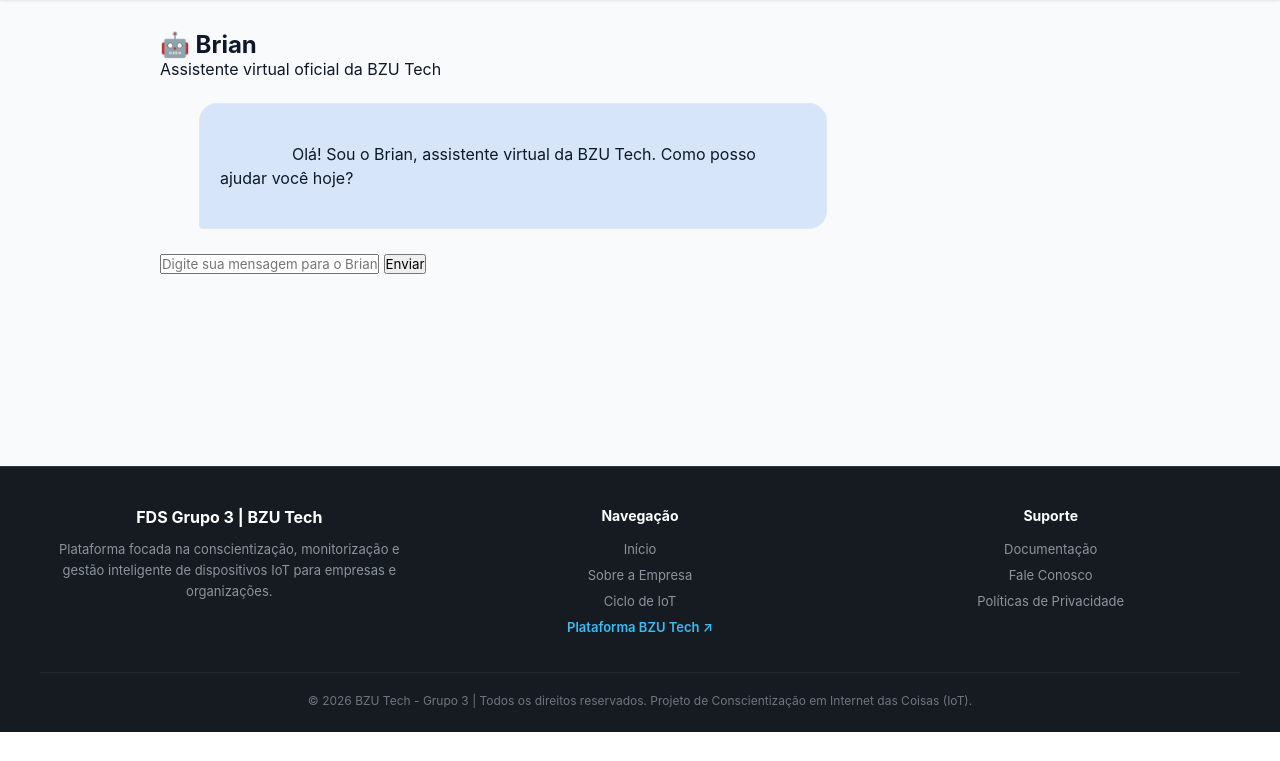
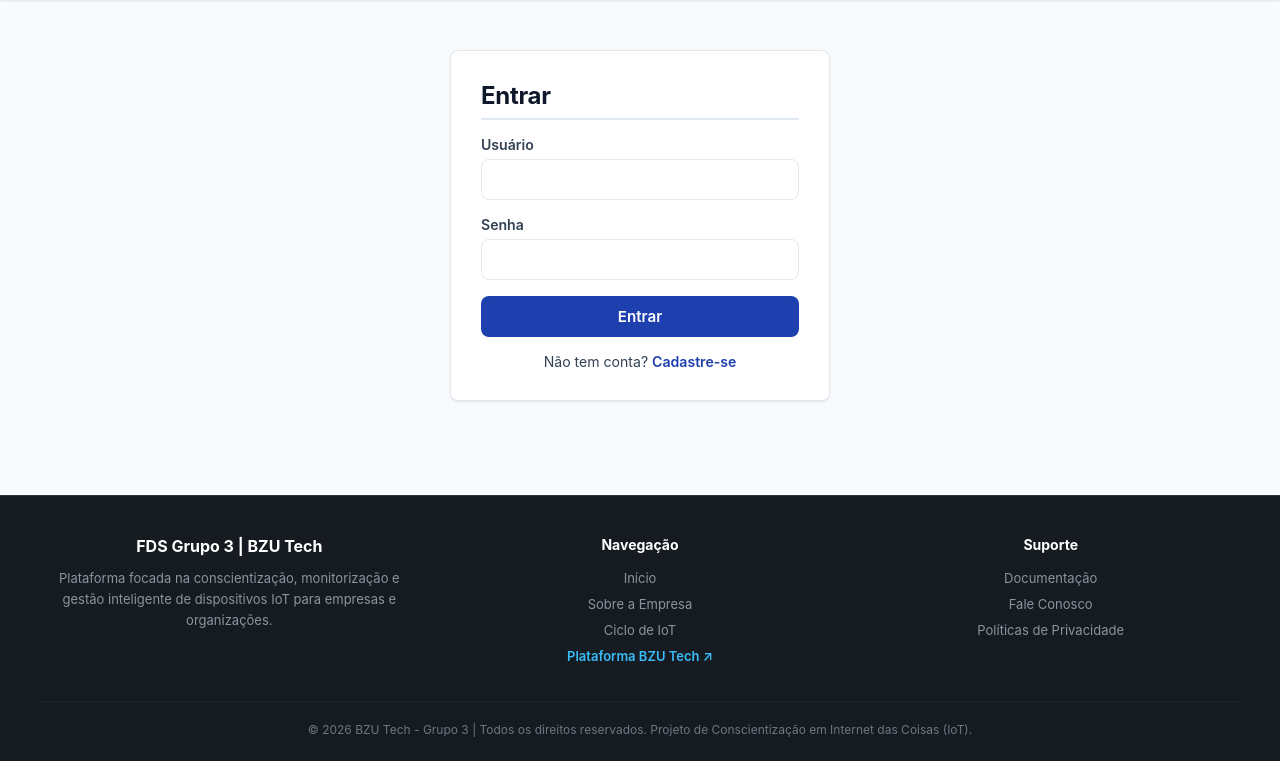
Before and after one commit to biavieiraa/django_fds, a Django app: page /forum/login/ in a window 1280 px wide. Shown: the part 68-829 px from the top of the page. Before the commit the page ends 800 px from the top, so only its background shows below. Run offline with Django 5.2, Linux system fonts and the light colour scheme.

Commit message:
ajustando login

```diff
--- a/forum/templates/forum/login.html
+++ b/forum/templates/forum/login.html
@@ -1,106 +1,30 @@
 {% extends 'forum/base.html' %}
-{% load static %}
-
-{% block title %}Brian - Assistente BZU Tech{% endblock %}
+{% block title %}Entrar{% endblock %}
 
 {% block content %}
-<div class="chat-wrapper">
-    <div class="chat-header">
-        <h2>🤖 Brian</h2>
-        <p>Assistente virtual oficial da BZU Tech</p>
+<div class="login-wrapper">
+    <div class="card login-card">
+        <h2>Entrar</h2>
+
+        {% if form.errors %}
+        <div class="error-message">Usuário ou senha incorretos.</div>
+        {% endif %}
+
+        <form method="post">
+            {% csrf_token %}
+            <div class="form-group">
+                <label for="id_username">Usuário</label>
+                <input type="text" name="username" id="id_username" class="form-control" required>
+            </div>
+            <div class="form-group">
+                <label for="id_password">Senha</label>
+                <input type="password" name="password" id="id_password" class="form-control" required>
+            </div>
+            <input type="hidden" name="next" value="{{ next }}">
+            <button type="submit" class="btn-primary">Entrar</button>
+        </form>
+
+        <p class="switch-link">Não tem conta? <a href="{% url 'register' %}">Cadastre-se</a></p>
     </div>
-
-    <!-- Área onde as mensagens são acumuladas em tempo real -->
-    <div class="chat-messages" id="chat-messages">
-        <!-- Mensagem inicial de boas-vindas do Brian -->
-        <div class="message brian-message">
-            <div class="message-bubble">
-                Olá! Sou o Brian, assistente virtual da BZU Tech. Como posso ajudar você hoje?
-            </div>
-        </div>
-    </div>
-
-    <!-- Formulário de envio -->
-    <form id="chat-form" class="chat-input-form">
-        {% csrf_token %}
-        <input type="text" id="user-input" name="message" placeholder="Digite sua mensagem para o Brian..." autocomplete="off" required>
-        <button type="submit" class="btn-send">Enviar</button>
-    </form>
 </div>
-
-<!-- Script para gerenciar o comportamento idêntico a um chat de IA -->
-<script>
-    const chatForm = document.getElementById('chat-form');
-    const userInput = document.getElementById('user-input');
-    const chatMessages = document.getElementById('chat-messages');
-
-    chatForm.addEventListener('submit', async function(e) {
-        e.preventDefault();
-        const messageText = userInput.value.trim();
-        if (!messageText) return;
-
-        // 1. Adiciona a mensagem do usuário na tela imediatamente
-        appendMessage(messageText, 'user-message');
-        userInput.value = '';
-        scrollToBottom();
-
-        // 2. Opcional: Adicionar indicador de "Digitando..." do Brian
-        const typingId = appendMessage("Brian está digitando...", 'brian-message typing-indicator');
-        scrollToBottom();
-
-        try {
-            // 3. Envia a mensagem para a view do Django via Fetch API
-            const response = await fetch("{% url 'ia_chat' %}", {
-                method: "POST",
-                headers: {
-                    "Content-Type": "application/json",
-                    "X-CSRFToken": "{{ csrf_token }}"
-                },
-                body: JSON.stringify({ message: messageText })
-            });
-
-            const data = await response.json();
-
-            // Remove o indicador de digitação
-            const typingElement = document.getElementById(typingId);
-            if (typingElement) typingElement.remove();
-
-            // 4. Adiciona a resposta real do Brian na tela
-            if (data.reply) {
-                appendMessage(data.reply, 'brian-message');
-            } else {
-                appendMessage("Desculpe, ocorreu um erro ao processar sua resposta.", 'brian-message');
-            }
-
-            scrollToBottom();
-        } catch (error) {
-            console.error("Erro:", error);
-            const typingElement = document.getElementById(typingId);
-            if (typingElement) typingElement.remove();
-
-            appendMessage("Erro de conexão com o servidor.", 'brian-message');
-            scrollToBottom();
-        }
-    });
-
-    function appendMessage(text, className) {
-        const messageDiv = document.createElement('div');
-        messageDiv.classList.add('message', ...className.split(' '));
-
-        const messageId = 'msg-' + Date.now();
-        messageDiv.id = messageId;
-
-        const bubbleDiv = document.createElement('div');
-        bubbleDiv.classList.add('message-bubble');
-        bubbleDiv.textContent = text;
-
-        messageDiv.appendChild(bubbleDiv);
-        chatMessages.appendChild(messageDiv);
-        return messageId;
-    }
-
-    function scrollToBottom() {
-        chatMessages.scrollTop = chatMessages.scrollHeight;
-    }
-</script>
 {% endblock %}
--- a/project/settings.py
+++ b/project/settings.py
@@ -145,3 +145,7 @@ MAILERS = {
         'BACKEND': 'django.core.mail.backends.console.EmailBackend',
     },
 }
+
+LOGIN_URL = '/forum/login/'
+LOGIN_REDIRECT_URL = '/forum/ia/'
+LOGOUT_REDIRECT_URL = '/forum/login/'
```
